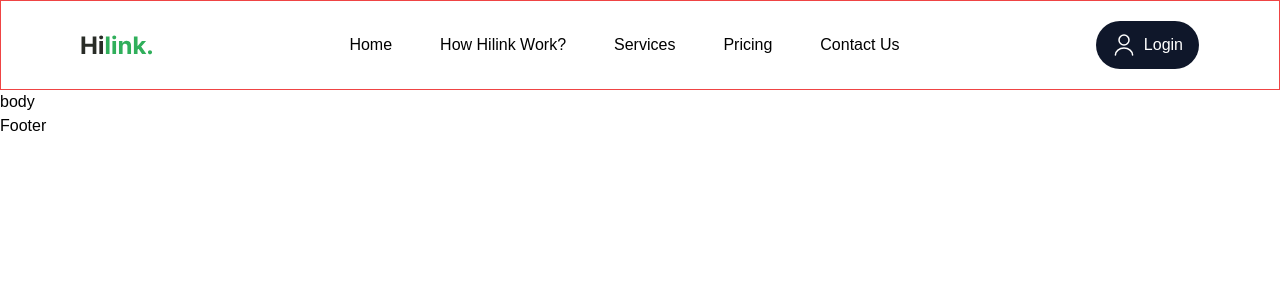
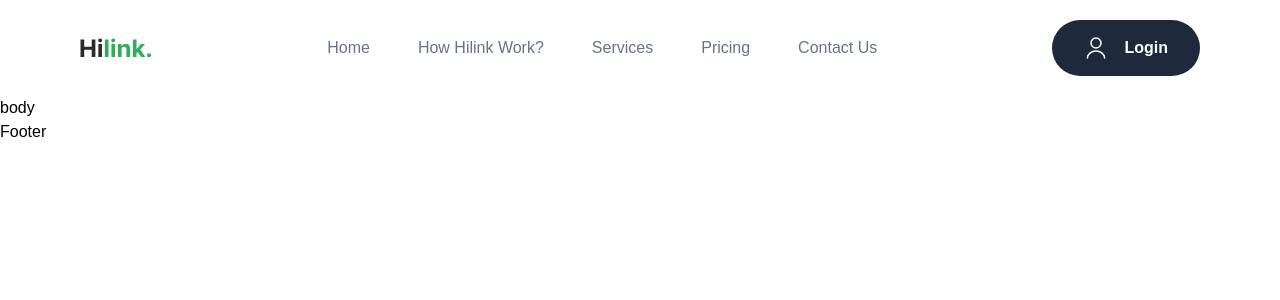
Before and after one commit to robiulsagor/travel-website-with-nextjs, a Next.js app: page / in a window 1280 px wide. Shown: the top 300 px of the page. Built offline with nearby package versions, Linux system fonts and the light colour scheme; a web font is replaced by a local one.

Commit message:
Header part completed

```diff
--- a/app/globals.css
+++ b/app/globals.css
@@ -6,6 +6,7 @@
 
 body {
   font-family: 'Tilt Neon', sans-serif;
+  overflow-x: hidden;
 }
 
 /* Hide scrollbar for Chrome, Safari and Opera */
--- a/components/Button.tsx
+++ b/components/Button.tsx
@@ -11,7 +11,7 @@ const Button = ({ type, icon, title, variant }: ButtonProps) => {
     return (
         <button
             type={type}
-            className={`flex  gap-2 ${variant} text-white px-4 py-3 rounded-full hover:opacity-60 transition-all duration-200`}
+            className={`flex  gap-4 ${variant} text-white px-8 py-4 rounded-full  transition-all duration-200 text-base font-bold`}
         >
             {icon && <Image src={icon} alt="user logo" width={20} height={10} className="h-auto w-auto" />}
             {title}
--- a/components/Nav.tsx
+++ b/components/Nav.tsx
@@ -1,23 +1,33 @@
+"use client"
+
+import { useState } from "react"
 import { NAV_LINKS } from "@/constants"
 import Image from "next/image"
 import Link from "next/link"
 import Button from "./Button"
 
 const Nav = () => {
+    const [mobileNav, setMobileNav] = useState(false)
+
+    const handleMobileNav = () => {
+        setMobileNav(prev => !prev)
+    }
+
+    const hideMobileNav = () => {
+        setMobileNav(false)
+    }
     return (
-        <nav className="border border-red-500 flex  justify-between items-center py-5 px-6 lg:px-20 3xl:px-0 relative max-w-[1440px] z-30 mx-auto">
+        <nav className="flex  justify-between items-center py-5 px-6 lg:px-20 3xl:px-0 relative max-w-[1440px] z-30 mx-auto ">
             <Link href="/" >
-                <Image src='/hilink-logo.svg' alt="logo" height={50} width={70} className="w-auto h-auto"
+                <Image src='/hilink-logo.svg' alt="logo" height={50} width={70} className="w-auto h-auto" priority={true}
                 />
             </Link>
 
             <ul className="hidden h-full lg:flex gap-12">
                 {NAV_LINKS.map(link => (
-
-                    <Link href={link.href} key={link.key} className="  transition-all hover:font-bold ">
+                    <Link href={link.href} key={link.key} className="  transition-all hover:font-bold text-slate-500 ">
                         {link.label}
                     </Link>
-
                 ))}
             </ul>
 
@@ -26,17 +36,42 @@ const Nav = () => {
                     type="button"
                     icon="/user.svg"
                     title="Login"
-                    variant="bg-slate-900"
+                    variant="bg-slate-800 hover:bg-slate-900"
                 />
             </div>
 
-            <div className="lg:hidden">
-                <Image src='/menu.svg' alt="menu logo"
+            <div className="lg:hidden select-none">
+                <Image src='/menu.svg' alt="menu logo" id="mobile-btn"
+                    onClick={handleMobileNav}
                     width={20} height={10}
-                    className="w-[30px] h-auto cursor-pointer"
+                    className="w-[30px] h-auto cursor-pointer select-none"
                 />
             </div>
 
+            <div
+                className={`lg:hidden  h-screen absolute top-0  flex justify-end transition-all duration-300 ${mobileNav ? "w-full right-0" : "w-96 -right-96"}`} >
+
+                {/* blur container */}
+                <div onClick={hideMobileNav}
+                    className={`absolute h-full   backdrop-blur-sm transition-all duration-300 z-10  ${mobileNav ? "w-full" : "w-0"}`} />
+
+                {/* Nav close button*/}
+                <span className="absolute  right-8 top-5 text-4xl cursor-pointer text-white font-bold select-none z-30  h-10 w-10 flex items-center justify-center"
+                    onClick={handleMobileNav}>X</span>
+
+                {/* actual nav  */}
+                <div className="z-20 w-full h-screen flex items-center justify-end">
+
+                    <ul className="w-full sm:w-[90%] md:w-[55%]  h-[100vh] text-xl md:text-2xl  bg-slate-800 flex flex-col justify-between items-center  py-20 px-10 z-20 ">
+                        {NAV_LINKS.map(link => (
+                            <Link href={link.href} key={link.key} className="  transition-all hover:font-bold text-white ">
+                                {link.label}
+                            </Link>
+                        ))}
+                    </ul>
+                </div>
+
+            </div>
         </nav>
     )
 }
```
